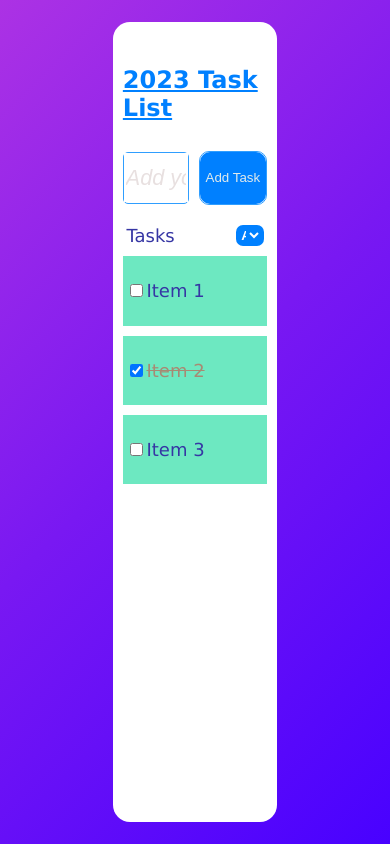
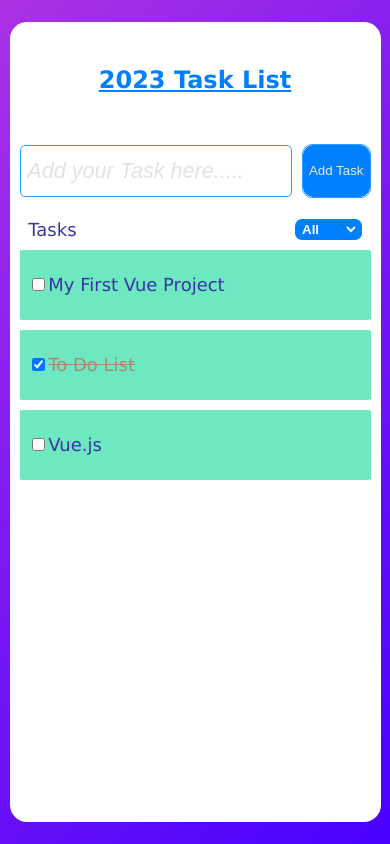
Before and after one commit to yaswant567/TaskList, a Vue app: page / in a window 390 px wide. Built offline with nearby package versions, Linux system fonts and the light colour scheme.

Commit message:
my maybe 5th commit

```diff
--- a/src/components/TodoList.vue
+++ b/src/components/TodoList.vue
@@ -2,7 +2,7 @@
 import { computed, ref } from 'vue';
 
     const inputData = ref("");
-    const todoList = ref([{text:'Item 1', completed: false}, {text:'Item 2', completed: true}, {text:'Item 3', completed: false}]);
+    const todoList = ref([{text:'My First Vue Project', completed: false}, {text:'To Do List', completed: true}, {text:'Vue.js', completed: false}]);
     const editingTask = ref(-1);
     const filterTask = ref('All');
 
@@ -288,4 +288,16 @@ import { computed, ref } from 'vue';
         width: 95%;
         border-radius: 7px;
     }
+
+    @media (max-width: 700px) {
+  .list {
+    width: 90%;
+  }
+}
+
+@media (max-height: 380px) {
+  .list {
+    width: 90%;
+  }
+}
 </style>
```
